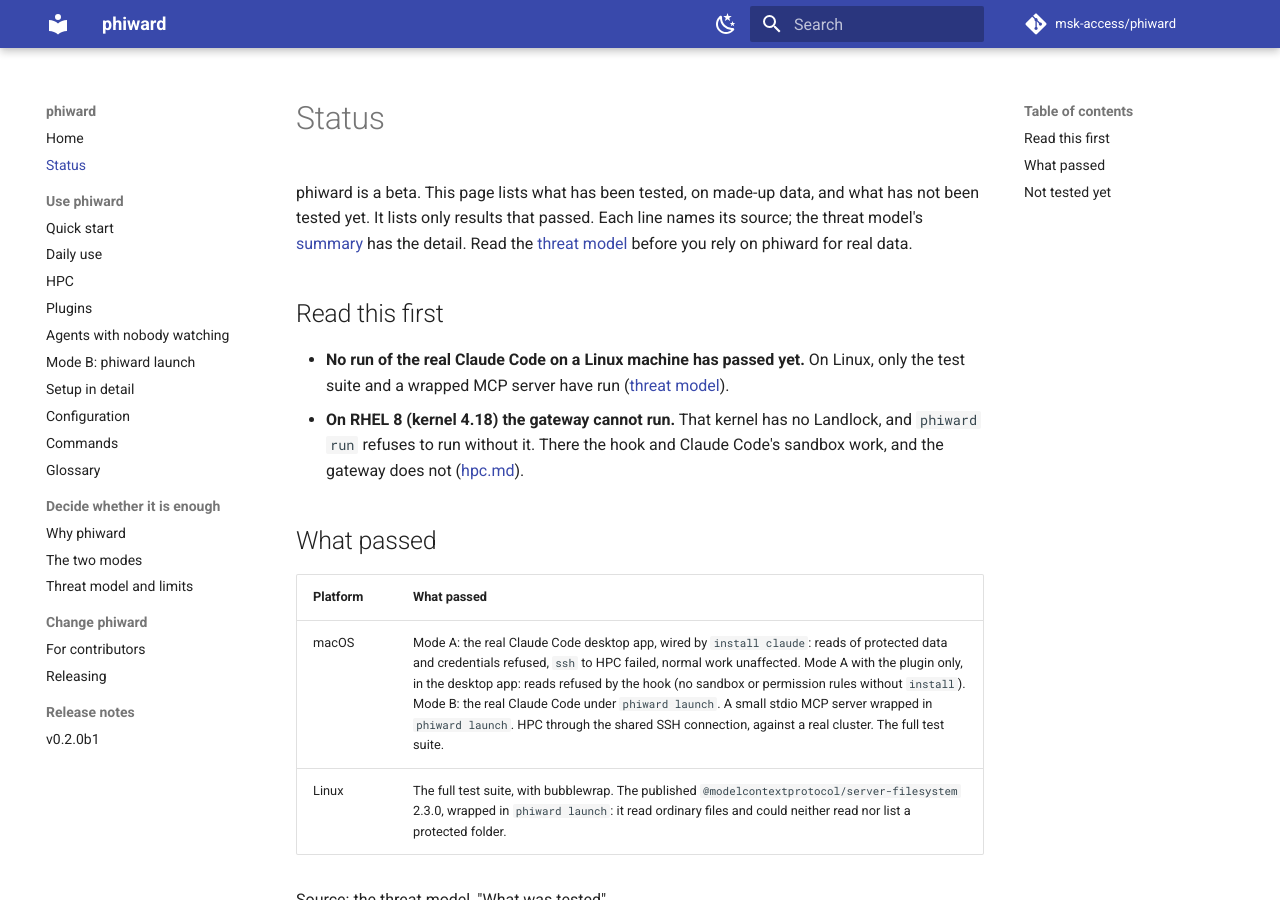
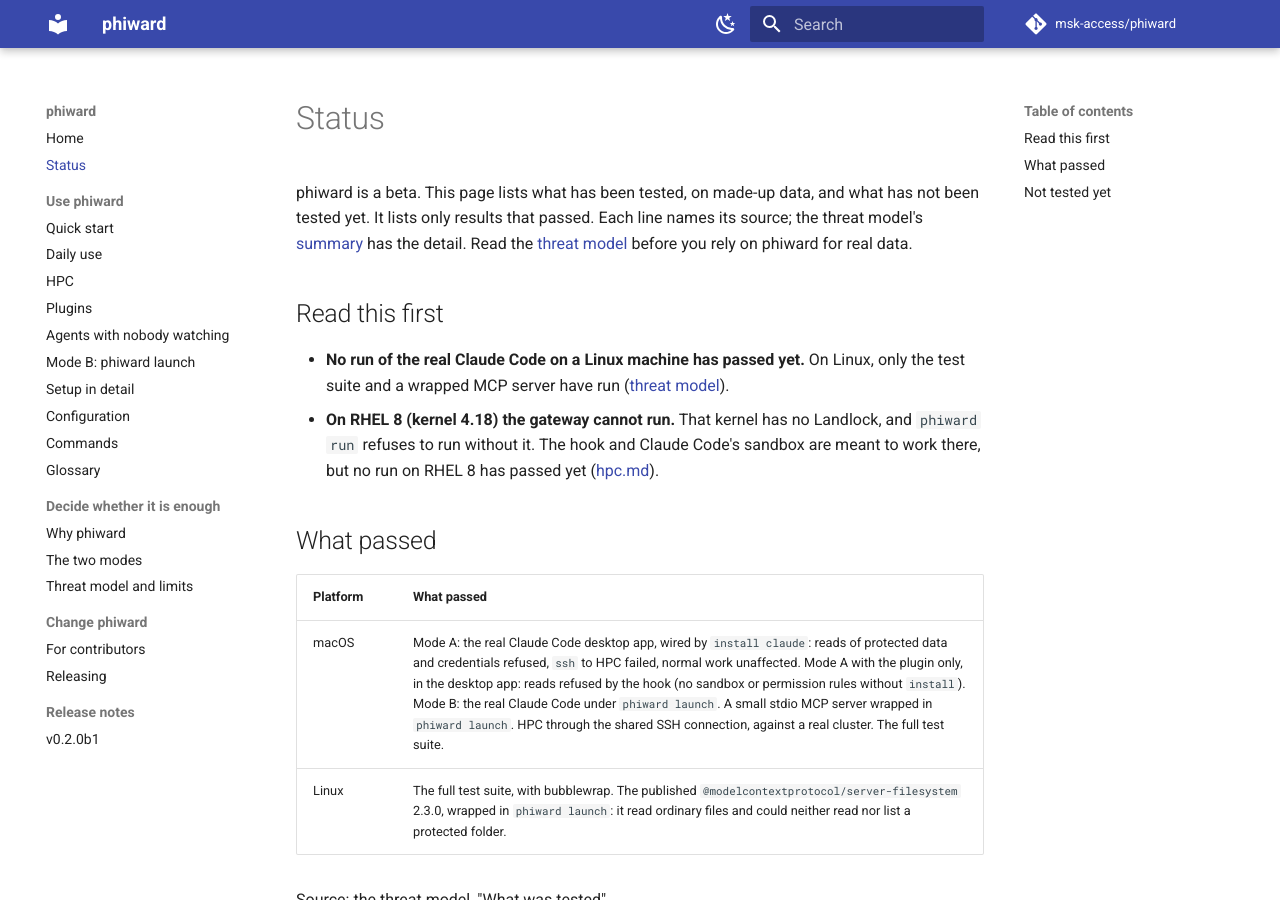
Before and after one commit to msk-access/phiward, an MkDocs documentation site: the page built from docs/status.md, in a window 1280 px wide and 900 px high. Built offline with MkDocs 1.6.1 and Material for MkDocs 9.7.7, drawn with Linux system fonts in a browser that asks for light colours; comment, search, counter and statistics services are not loaded; the version menu is left out.

Commit message:
docs(status): RHEL 8 lists no result that has not passed
The line said the hook and Claude Code's sandbox work on RHEL 8. That is how they are meant to
work (hpc.md), not a run that passed, and this page lists only results that passed.

```diff
--- a/docs/status.md
+++ b/docs/status.md
@@ -10,8 +10,8 @@ tested yet. It lists only results that passed. Each line names its source; the t
 - **No run of the real Claude Code on a Linux machine has passed yet.** On Linux, only the test
   suite and a wrapped MCP server have run ([threat model](threat-model.md#for-reviewers-the-summary)).
 - **On RHEL 8 (kernel 4.18) the gateway cannot run.** That kernel has no Landlock, and
-  `phiward run` refuses to run without it. There the hook and Claude Code's sandbox work, and the
-  gateway does not ([hpc.md](hpc.md)).
+  `phiward run` refuses to run without it. The hook and Claude Code's sandbox are meant to work
+  there, but no run on RHEL 8 has passed yet ([hpc.md](hpc.md)).
 
 ## What passed
 
```
